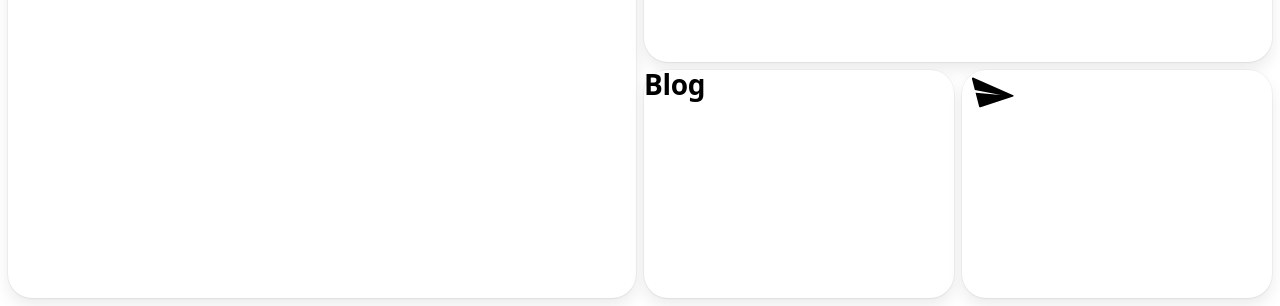
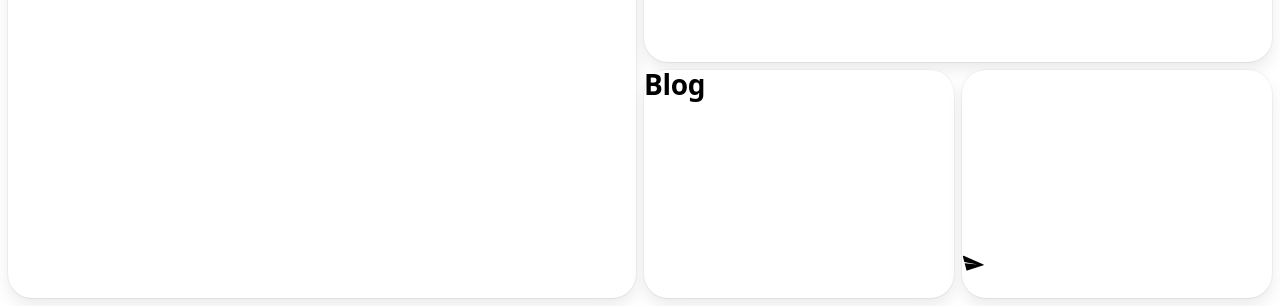
Before and after one commit to stoicperson/portfolio, a Next.js app: page / in a window 1280 px wide. Shown: the part 494-800 px from the top of the page. Built offline with nearby package versions, Linux system fonts and the light colour scheme.

Commit message:
Update shortcut-container.module.scss

```diff
--- a/components/shortcut-container/index.module.scss
+++ b/components/shortcut-container/index.module.scss
@@ -41,13 +41,26 @@
 }
 
 .contact {
-  // margin: ;
-  // overflow: hidden;
-  svg {
+  position: relative;
+  width: 100%;
+  height: 100%;
+  overflow: hidden;
+  .airplane {
     position: absolute;
-    width: 20%;
-    height: 20%;
-    // bottom: 5%;
+    height: 10%;
+    aspect-ratio: 1 / 1;
+    // left: -20%;
+    bottom: 10%;
+    // bottom: 2%;
+    // left: -5%;
+    animation: 2s linear infinite;
+    animation-delay: 4s;
+    // transform-origin: 50% -3em;
+    animation-name: rotate;
+    svg {
+      width: 100%;
+      height: 100%;
+    }
   }
 }
 
@@ -82,7 +95,26 @@
 }
 
 @keyframes run {
+  0% {
+    left: -5%;
+  }
+  10%,
+  60% {
+    left: calc((100% - 10%) / 2);
+  }
+  70%,
+  100% {
+    left: 100%;
+  }
 }
 
 @keyframes rotate {
+  0%,
+  10% {
+    transform: rotate(0deg);
+  }
+  60%,
+  100% {
+    transform: rotate(-360deg);
+  }
 }
```
